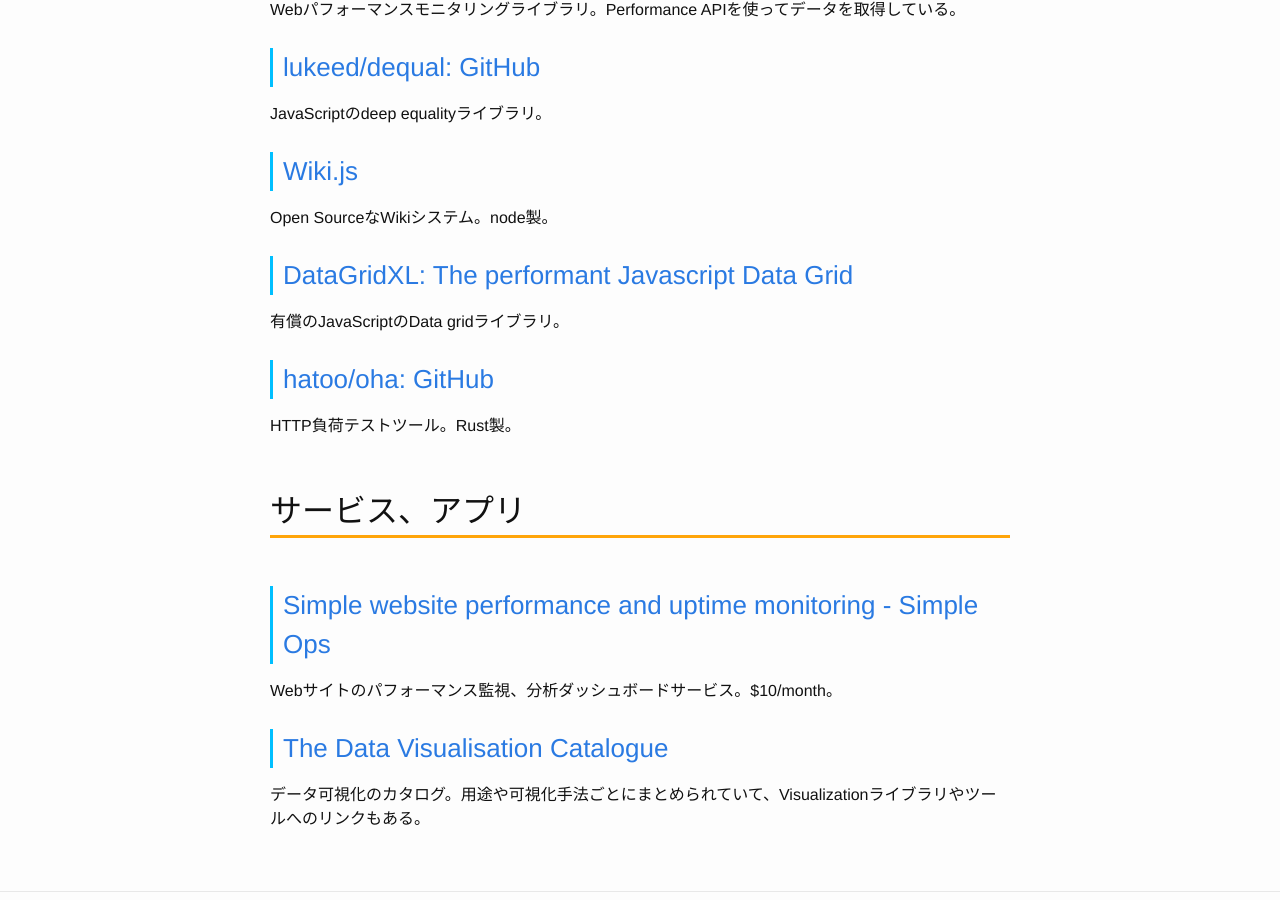
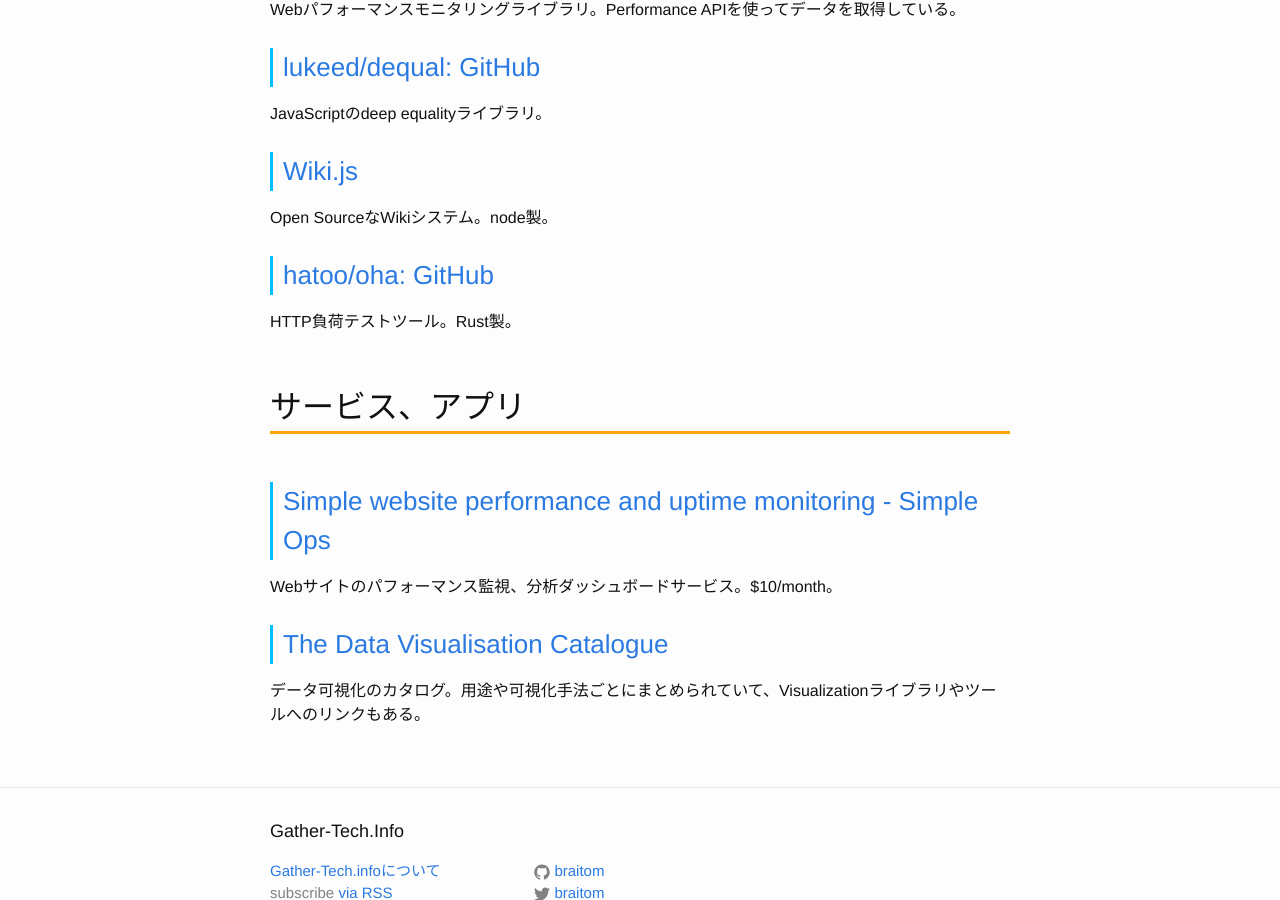
Before and after one commit to Gather-Tech/Gather-Tech.github.io, a Jekyll site: the page built from _posts/2020/2020-07-27-Gather213.md, in a window 1280 px wide and 900 px high, scrolled down 2581 px. Built offline with Jekyll 4.4.1, drawn with Linux system fonts in a browser that asks for light colours; comment, search, counter and statistics services are not loaded.

Commit message:
Reduce an article

```diff
--- a/_posts/2020/2020-07-27-Gather213.md
+++ b/_posts/2020/2020-07-27-Gather213.md
@@ -62,10 +62,6 @@
 
 Open SourceなWikiシステム。node製。
 
-### [DataGridXL: The performant Javascript Data Grid](https://www.datagridxl.com/)
-
-有償のJavaScriptのData gridライブラリ。
-
 ### [hatoo/oha: GitHub](https://github.com/hatoo/oha)
 
 HTTP負荷テストツール。Rust製。
```
